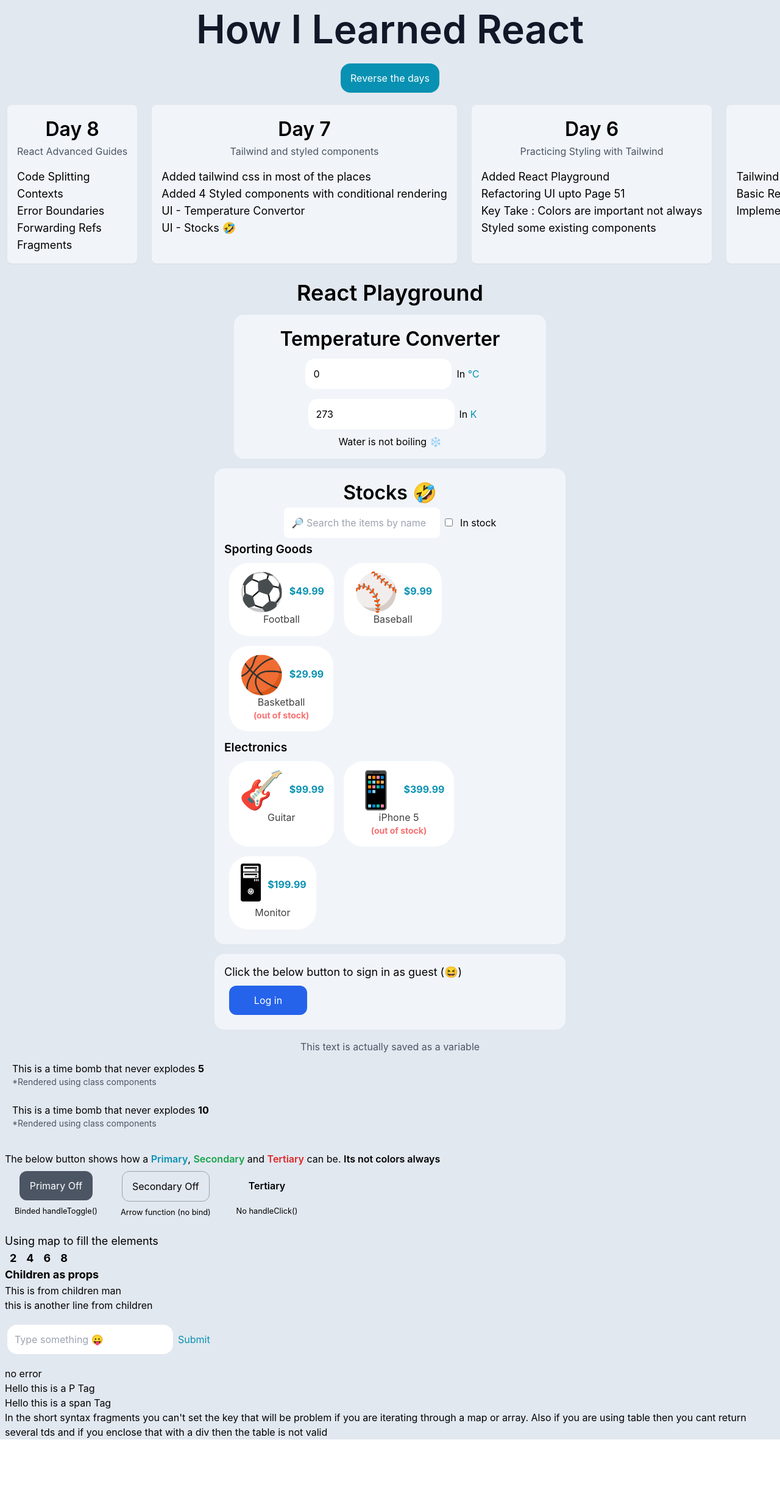
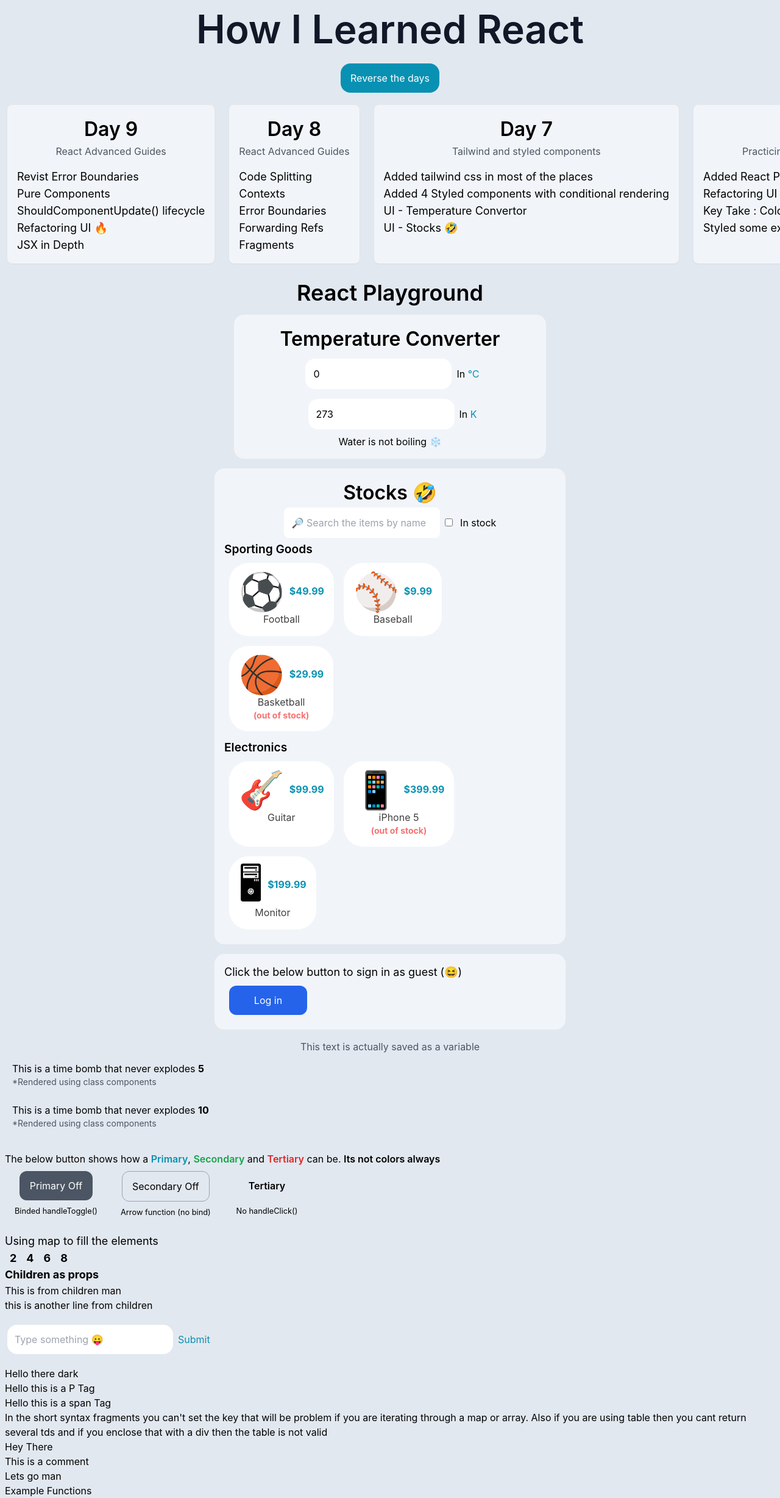
Before and after one commit to ShrihariMohan/react-playground, a React (Create React App) app: page / in a window 1280 px wide. Shown: the whole page at 61% size. Before the commit the page ends 2360 px from the top, so only its background shows below. Built offline with nearby package versions, Linux system fonts and the light colour scheme; the HTML template or start-up script is replaced by a standard one.

Commit message:
Day 9 - Reace Advanced guides

```diff
--- a/src/App.tsx
+++ b/src/App.tsx
@@ -18,6 +18,9 @@ import ErrorBoundaries from './components/advancedGuides/4_ErrorBoundary';
 import CreatingRef from './components/advancedGuides/5_ForwardingRefs/UsingReference';
 import loggingProps from './components/advancedGuides/5_ForwardingRefs/LogginProps';
 import { ThatReturnsFragments, ThatReturnsShortSyntaxFragments } from './components/advancedGuides/6_Fragments';
+import CommentList from './components/advancedGuides/7_HigherOrderComponents/7_CommentList';
+import { WordAdder } from 'components/advancedGuides/10_Optimizing_performance/10_InDepthExample';
+import Example from 'components/advancedGuides/9_JSXinDepts';
 
 function App() {
   return (
@@ -27,7 +30,9 @@ function App() {
         <CardContainer />
         <div className='px-2'>
           <PropsExample name='React Playground' />
-          <Calculator />
+          <ErrorBoundaries>
+            <Calculator />
+          </ErrorBoundaries>
           <FilterableProductTable />
           <HomePage isLoggedIn={false} />
           <ReactElement />
@@ -38,13 +43,12 @@ function App() {
           <List list={[1, 2, 3, 4]} />
           <ChildrenAsProps />
           <Forms />
-          <ErrorBoundaries>
-            <ComponentContainingContext />
-          </ErrorBoundaries>
+          <ComponentContainingContext />
           <CreatingRef />
           <ThatReturnsFragments />
           <ThatReturnsShortSyntaxFragments />
-
+          <CommentList />
+          <Example />
         </div>
       </div>
     </ThemeContext.Provider>
--- a/src/HorizontalCards/Card.tsx
+++ b/src/HorizontalCards/Card.tsx
@@ -12,7 +12,7 @@ type IProps = {
 function Card(props: IProps) {
   const card = props.card
   return (
-    <div className="shadow-sm rounded-lg m-3 bg-slate-100 min-w-fit hover:shadow-md p-4">
+    <div className="shadow-sm rounded-lg m-3 bg-slate-100 min-w-fit  p-4">
       <div className="mb-4">
         <TitleOfCard>
           Day {card.day}
--- a/src/HorizontalCards/CardContainer.tsx
+++ b/src/HorizontalCards/CardContainer.tsx
@@ -16,6 +16,7 @@ type IState = {
 }
 
 const cards: ICard[] = [
+  { day: 9, subTitle: 'React Advanced Guides', learntSubjects: ['Revist Error Boundaries', 'Pure Components', 'ShouldComponentUpdate() lifecycle', 'Refactoring UI 🔥', 'JSX in Depth'] },
   { day: 8, subTitle: 'React Advanced Guides', learntSubjects: ['Code Splitting', 'Contexts', 'Error Boundaries', 'Forwarding Refs', 'Fragments'] },
   { day: 7, subTitle: 'Tailwind and styled components', learntSubjects: ['Added tailwind css in most of the places', 'Added 4 Styled components with conditional rendering', 'UI - Temperature Convertor', 'UI - Stocks 🤣'] },
   { day: 6, subTitle: 'Practicing Styling with Tailwind', learntSubjects: ['Added React Playground', 'Refactoring UI upto Page 51', 'Key Take : Colors are important not always', 'Styled some existing components'] },
--- /dev/null
+++ b/src/components/advancedGuides/10_Optimizing_performance/10_InDepthExample.tsx
@@ -0,0 +1,41 @@
+import React from "react";
+
+type IProps = {
+  words: string[]
+}
+
+type IState = {
+  words: string[]
+}
+
+class ListOfWords extends React.PureComponent<IProps> {
+  render() {
+    return <div>{this.props.words.join(',')}</div>;
+  }
+}
+
+export class WordAdder extends React.Component<IProps, IState> {
+  constructor(props: IProps) {
+    super(props);
+    this.state = {
+      words: ['marklar']
+    };
+    this.handleClick = this.handleClick.bind(this);
+  }
+
+  handleClick() {
+    // This section is bad style and causes a bug
+    const words = this.state.words;
+    words.push('marklar');
+    this.setState({ words: words });
+  }
+
+  render() {
+    return (
+      <div>
+        <button onClick={this.handleClick} />
+        <ListOfWords words={this.state.words} />
+      </div>
+    );
+  }
+}
--- /dev/null
+++ b/src/components/advancedGuides/10_Optimizing_performance/10_PureComponent.tsx
@@ -0,0 +1,46 @@
+import React from "react"
+type IProps = { color: string }
+type IState = { color: string }
+
+
+export class NotPureComponentExample extends React.Component<IProps, IState> {
+  constructor(props: IProps) {
+    super(props)
+    this.state = { color: 'black' }
+
+  }
+
+  componentDidUpdate() {
+    console.log("Hey i will update this component eventhough it does not need to be updated")
+
+  }
+
+  render(): React.ReactNode {
+    return (
+      <>
+        This is a {this.props.color} text
+      </>
+    )
+  }
+
+}
+
+export class ThisIsAPureComponent extends React.PureComponent<IProps, IState> {
+  constructor(props: IProps) {
+    super(props)
+    this.state = { color: 'black' }
+
+  }
+
+  componentDidUpdate() {
+    console.log("Hey i will update this component eventhough it does not need to be updated")
+  }
+
+  render(): React.ReactNode {
+    return (
+      <>
+        This is a {this.props.color} text
+      </>
+    )
+  }
+}
--- a/src/components/advancedGuides/3_Context/3_ComponentContainingContext.tsx
+++ b/src/components/advancedGuides/3_Context/3_ComponentContainingContext.tsx
@@ -4,7 +4,6 @@ import { ThemeContext } from "./3_Context";
 class ComponentContainingContext extends React.Component {
   static contextType = ThemeContext
   render() {
-    throw new Error('hello')
 
     return (
       <div>
--- a/src/components/advancedGuides/4_ErrorBoundary.tsx
+++ b/src/components/advancedGuides/4_ErrorBoundary.tsx
@@ -14,24 +14,34 @@ class ErrorBoundaries extends React.Component<IProps, IState> {
     this.state = { hasError: false }
   }
 
-  componentDidCatch(err: Error, errInfo: ErrorInfo) {
-    console.log("🚀 ~ file: 4_ErrorBoundary.tsx ~ line 6 ~ ErrorBoundaries ~ componentDidCatch ~ errInfo", errInfo)
-    console.log("🚀 ~ file: 4_ErrorBoundary.tsx ~ line 6 ~ ErrorBoundaries ~ componentDidCatch ~ err", err)
-  }
+  static getDerivedStateFromError(_: Error) {
+    console.log("🚀 ~ file: 4_ErrorBoundary.tsx ~ line 23 ~ ErrorBoundaries ~ getDerivedStateFromError ~ _", _)
+    // Update state so the next render will show the fallback UI.
 
-  static getDerivedStateFromError(_: Error) {
-    // Update state so the next render will show the fallback UI.
     return ({ hasError: true })
   }
 
+
+  componentDidCatch(err: Error, errInfo: ErrorInfo) {
+    console.log("🚀 ~ file: 4_ErrorBoundary.tsx ~ line 6 ~ ErrorBoundaries ~ componentDidCatch ~ errInfo", errInfo)
+  }
+
+  componentDidUpdate() {
+    console.log("🚀 ~ file: 4_ErrorBoundary.tsx ~ line 30 ~ ErrorBoundaries ~ componentDidUpdate ~ componentDidUpdate")
+
+  }
+
+
+
   render(): React.ReactNode {
-    const hasError = this.state.hasError
-    return (
-      <>
-        {hasError ? ' This is an error component' : 'no error '}
-      </>
-    )
+    if (this.state.hasError) {
+      // You can render any custom fallback UI
+      return <h1>Something went wrong.</h1>;
+    }
+
+    return this.props.children;
   }
+
 
 }
 
--- /dev/null
+++ b/src/components/advancedGuides/7_HigherOrderComponents/7_CommentList.tsx
@@ -0,0 +1,57 @@
+import React from "react";
+import * as DataSource from '../../../service/DataSource'
+type IProps = {
+}
+
+type IState = {
+  comments: any
+}
+
+
+class CommentList extends React.Component<IProps, IState> {
+  constructor(props: IProps) {
+    super(props);
+    this.handleChange = this.handleChange.bind(this);
+    this.state = {
+      // "DataSource" is some global data source
+      comments: DataSource.getComments()
+    };
+  }
+
+  componentDidMount() {
+    // Subscribe to changes
+    DataSource.addChangeListener(this.handleChange);
+  }
+
+  componentWillUnmount() {
+    // Clean up listener
+    DataSource.removeChangeListener(this.handleChange);
+  }
+
+  handleChange() {
+    // Update component state whenever the data source changes
+    this.setState({
+      comments: DataSource.getComments()
+    });
+  }
+
+  render() {
+    return (
+      <div>
+        {this.state.comments.map((comment: any) => (
+          <Comment comment={comment} key={comment} />
+        ))}
+      </div>
+    );
+  }
+}
+
+function Comment(props: any) {
+  return (
+    <>
+      <p> {props.comment}</p>
+    </>
+  )
+}
+
+export default CommentList
--- /dev/null
+++ b/src/components/advancedGuides/9_JSXinDepts.tsx
@@ -0,0 +1,31 @@
+
+function Example() {
+  return <AnotherSampleForReturn />
+}
+
+// internally Example will be converted to react.createElement( name , {props})
+function AnotherSampleForReturn() {
+  return (
+    <>
+      Example Functions
+    </>
+  )
+}
+
+const MyComponents = {
+  DatePicker: function DatePicker(props: any) {
+    return <div>Imagine a {props.color} datepicker here.</div>;
+  }
+}
+
+function BlueDatePicker() {
+  return <MyComponents.DatePicker color="blue" />;
+}
+
+//since jsx use javascripts the above things are possible
+//User-Defined Components Must Be Capitalized
+
+
+
+
+export default Example
--- a/src/components/mainConcepts/10_LiftingStateUp/Calculator.tsx
+++ b/src/components/mainConcepts/10_LiftingStateUp/Calculator.tsx
@@ -1,3 +1,4 @@
+import { NotPureComponentExample, ThisIsAPureComponent } from 'components/advancedGuides/10_Optimizing_performance/10_PureComponent'
 import React from 'react'
 import styled from 'styled-components'
 import { Heading } from '../../../uiComponents/Heading'
--- /dev/null
+++ b/src/service/DataSource.ts
@@ -0,0 +1,14 @@
+const comments = ['Hey There', ' This is a comment', 'Lets go man', ' Hey Hey Hello', 'Hell yeah']
+export const getComments = () => {
+  comments.pop()
+  // console.log("🚀 ~ file: DataSource.ts ~ line 4 ~ getComments ~ comments.pop()", comments)
+  return comments
+}
+
+export const addChangeListener = (fn: Function) => {
+
+}
+
+export const removeChangeListener = (fn: Function) => {
+
+}
--- a/tsconfig.json
+++ b/tsconfig.json
@@ -1,6 +1,7 @@
 {
   "compilerOptions": {
     "target": "es5",
+    "baseUrl": "src",
     "lib": [
       "dom",
       "dom.iterable",
@@ -22,5 +23,5 @@
   },
   "include": [
     "src"
-  ]
+  ],
 }
```
